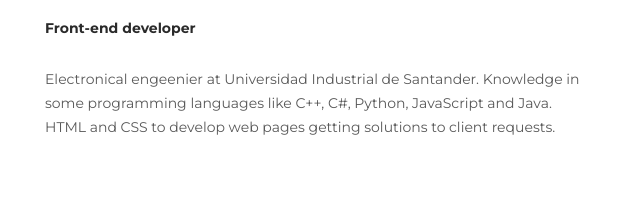
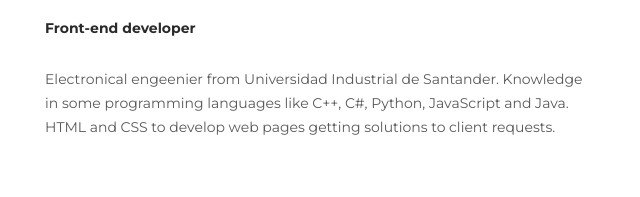
Before and after one commit to JonaThanPabonP/Curriculum, a plain HTML site: page index.html in a window 1280 px wide. Shown: the part 246-443 px from the top of the page, 453-1093 px from the left. Drawn offline with Linux system fonts and the light colour scheme.

Commit message:
update bio

```diff
--- a/index.html
+++ b/index.html
@@ -69,7 +69,7 @@
           <h1 class="bio-title">Jonathan Pabón Prieto</h1>
           <h4 class="bio-occupation">Front-end developer</h4>
           <p class="bio-about">
-            Electronical engeenier at Universidad Industrial de Santander. Knowledge in some programming languages like C++, C#, Python, JavaScript and Java. HTML and CSS to develop web pages getting solutions to client requests.
+            Electronical engeenier from Universidad Industrial de Santander. Knowledge in some programming languages like C++, C#, Python, JavaScript and Java. HTML and CSS to develop web pages getting solutions to client requests.
           </p>
         </section>
         <section class="projects">
```
